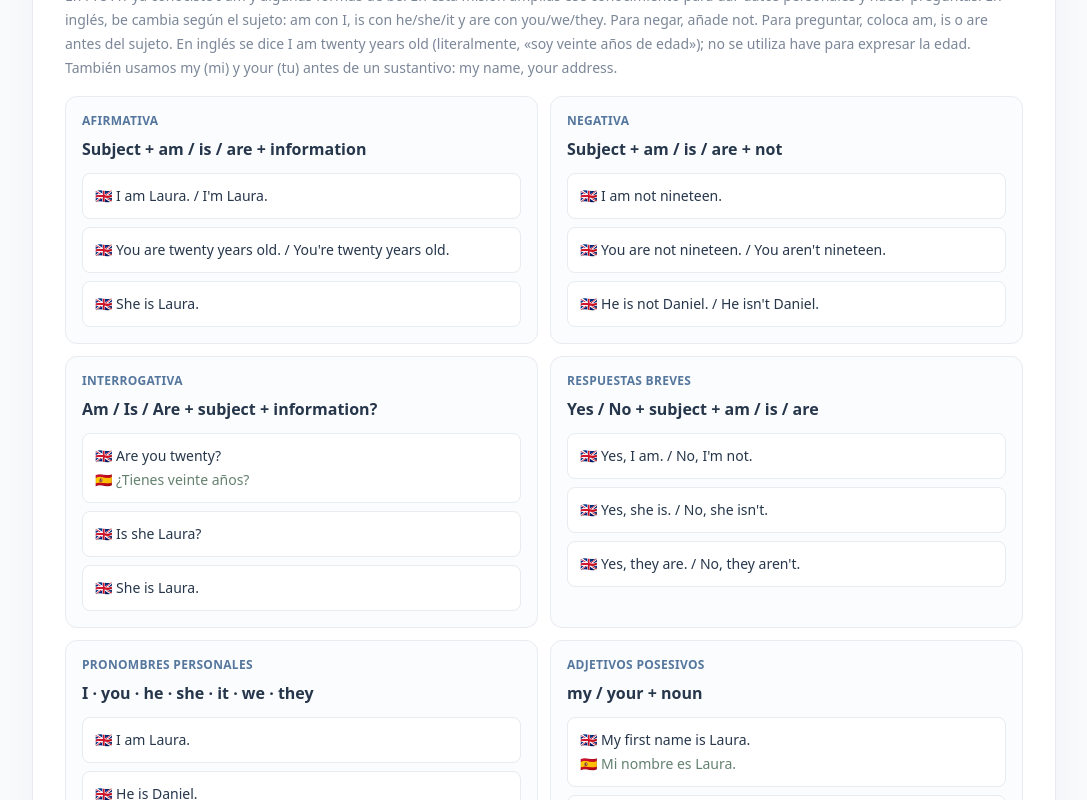
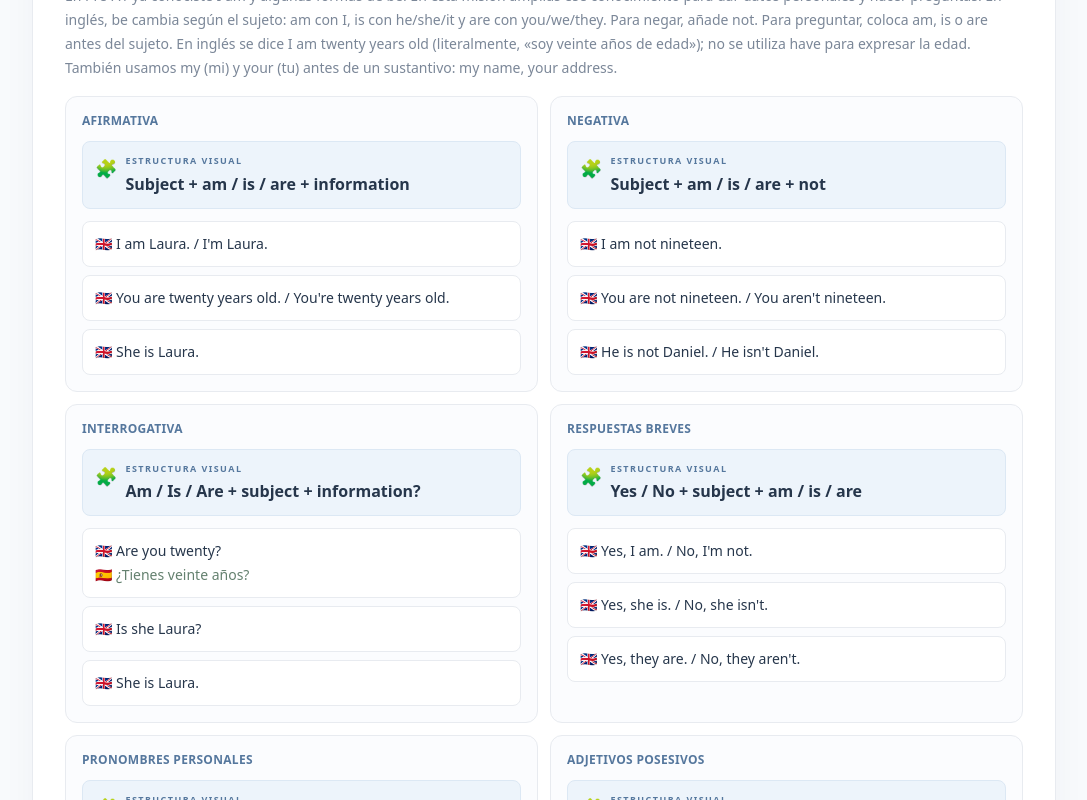
Before and after one commit to linguafly6-ui/linguaflynew2, a Next.js app: page /academia/a1/001 in a window 1280 px wide. Shown: the part 2780-3580 px from the top of the page, without its empty margins (96-1183 px from the left). Built offline with nearby package versions, Linux system fonts and the light colour scheme.

Commit message:
Render Explore grammar structures as visual learning cards

```diff
--- a/components/academy/CanonicalMission.tsx
+++ b/components/academy/CanonicalMission.tsx
@@ -301,7 +301,7 @@ export default function CanonicalMission({ missionData = missionSource as Missio
             <div className="grid gap-3 sm:grid-cols-2">
               {section.exercise.theory?.patterns.map((pattern, i) => <article key={typeof pattern === "string" ? pattern : pattern.label ?? pattern.pattern ?? i} className="rounded-xl border border-[#e8ebf0] bg-[#fbfcfe] p-4">
                 {typeof pattern !== "string" && pattern.label && <p className="text-xs font-bold uppercase tracking-wide text-[#55779d]">{pattern.label}</p>}
-                <p className="mt-2 font-semibold text-[#26364b]">{typeof pattern === "string" ? pattern : pattern.pattern}</p>
+                <div className="mt-3 flex items-start gap-2 rounded-lg border border-[#dce8f4] bg-[#edf4fb] p-3"><span className="text-lg" aria-hidden="true">🧩</span><div className="min-w-0 flex-1"><p className="text-[9px] font-bold uppercase tracking-[.16em] text-[#55779d]">Estructura visual</p><p className="mt-1 font-semibold leading-6 text-[#26364b]">{typeof pattern === "string" ? pattern : pattern.pattern}</p></div></div>
                 {typeof pattern !== "string" && pattern.examples?.length ? <ul className="mt-3 space-y-2">{pattern.examples.map(example => { const parts = example.split("\\n→ "); const english = parts[0]; const linked = (section.exercise.lesson?.examples ?? []).find(entry => entry.english === english)?.spanish ?? (section.exercise.lesson?.phrases ?? []).find(entry => entry.english === english)?.spanish; const spanish = parts[1] ?? (linked && !/observa|ejemplo contextualizado|ejemplo de uso/i.test(linked) ? linked : ""); return <li key={example} className="rounded-lg border border-[#e8ebf0] bg-white p-3"><p className="text-sm font-medium text-[#26364b]">🇬🇧 {english}</p>{spanish && <p className="mt-1 text-sm text-[#64816f]">🇪🇸 {spanish}</p>}</li>; })}</ul> : null}
               </article>)}
             </div>
```
